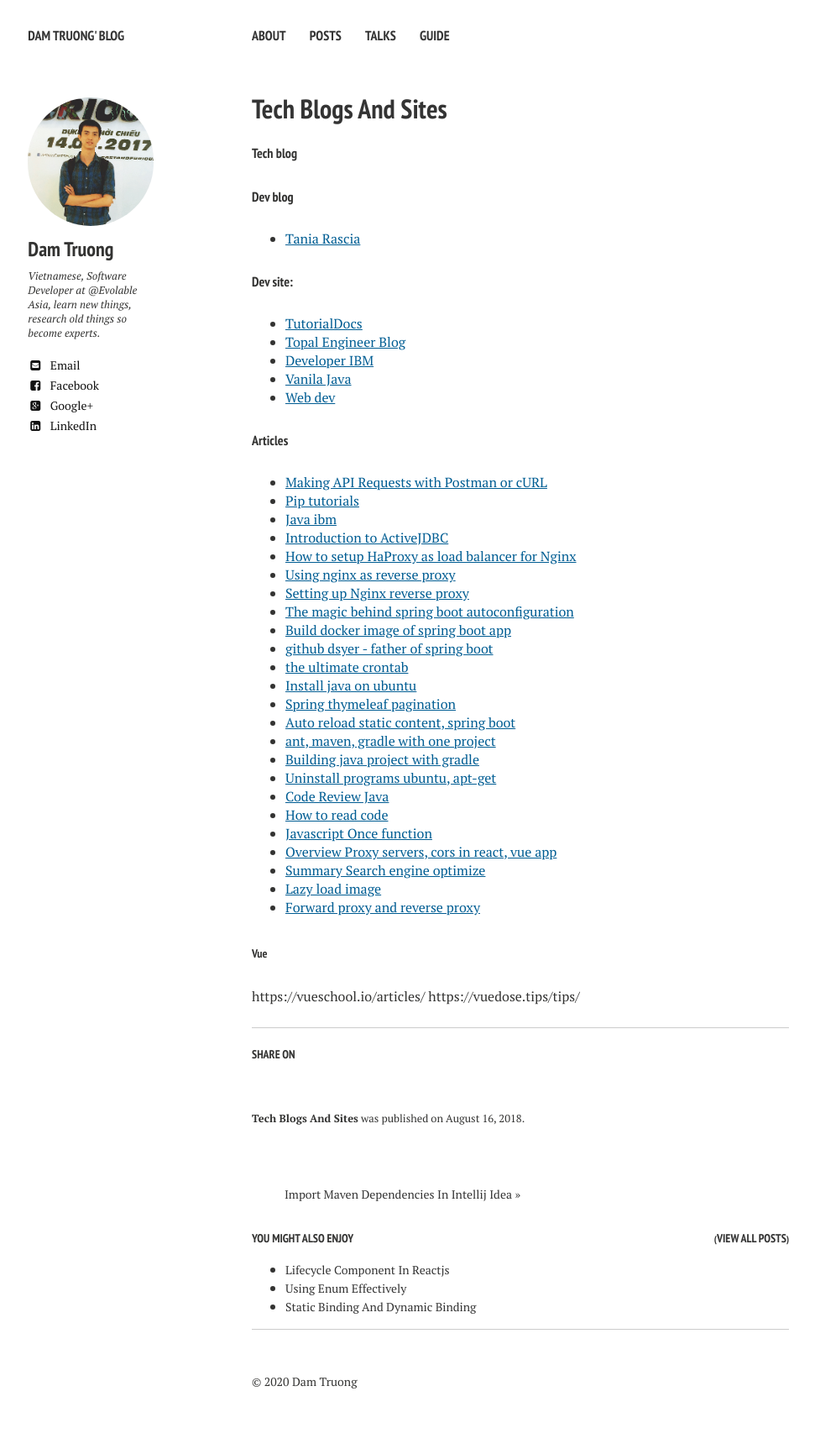
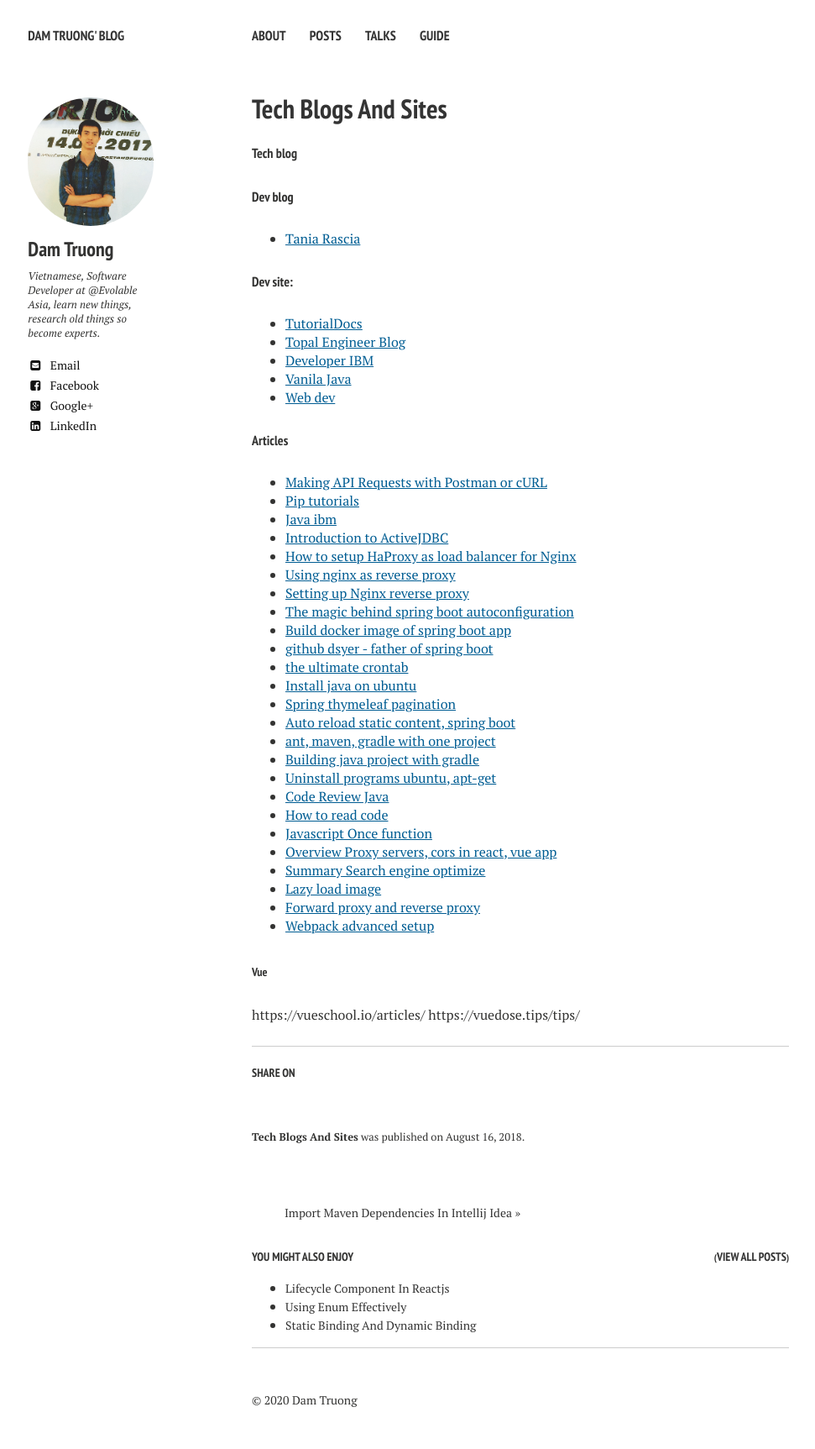
Before and after one commit to truongdam/truongdam.github.io, a Jekyll site: the page built from _posts/2018-08-16-tech-blogs-and-sites.md, in a window 1280 px wide. Shown: the whole page at 84% size, without its empty margins (20-991 px from the left). Built offline with Jekyll 4.4.1, drawn with Linux system fonts in a browser that asks for light colours; nearby versions of some CDN libraries; our own code applies the rules of GitHub Pages for plain Markdown files; before the commit the page ends 1703 px from its top, so only the background shows below that.

Commit message:
webpack advance setup

```diff
--- a/_posts/2018-08-16-tech-blogs-and-sites.md
+++ b/_posts/2018-08-16-tech-blogs-and-sites.md
@@ -38,6 +38,7 @@
 - [Summary Search engine optimize](https://9elements.com/seo-cheat-sheet/)
 - [Lazy load image](https://web.dev/use-lazysizes-to-lazyload-images/)
 - [Forward proxy and reverse proxy](https://developer.mozilla.org/en-US/docs/Web/HTTP/Proxy_servers_and_tunneling)
+- [Webpack advanced setup](https://www.robinwieruch.de/webpack-advanced-setup-tutorial)
 
 ###### Vue
 https://vueschool.io/articles/
```
